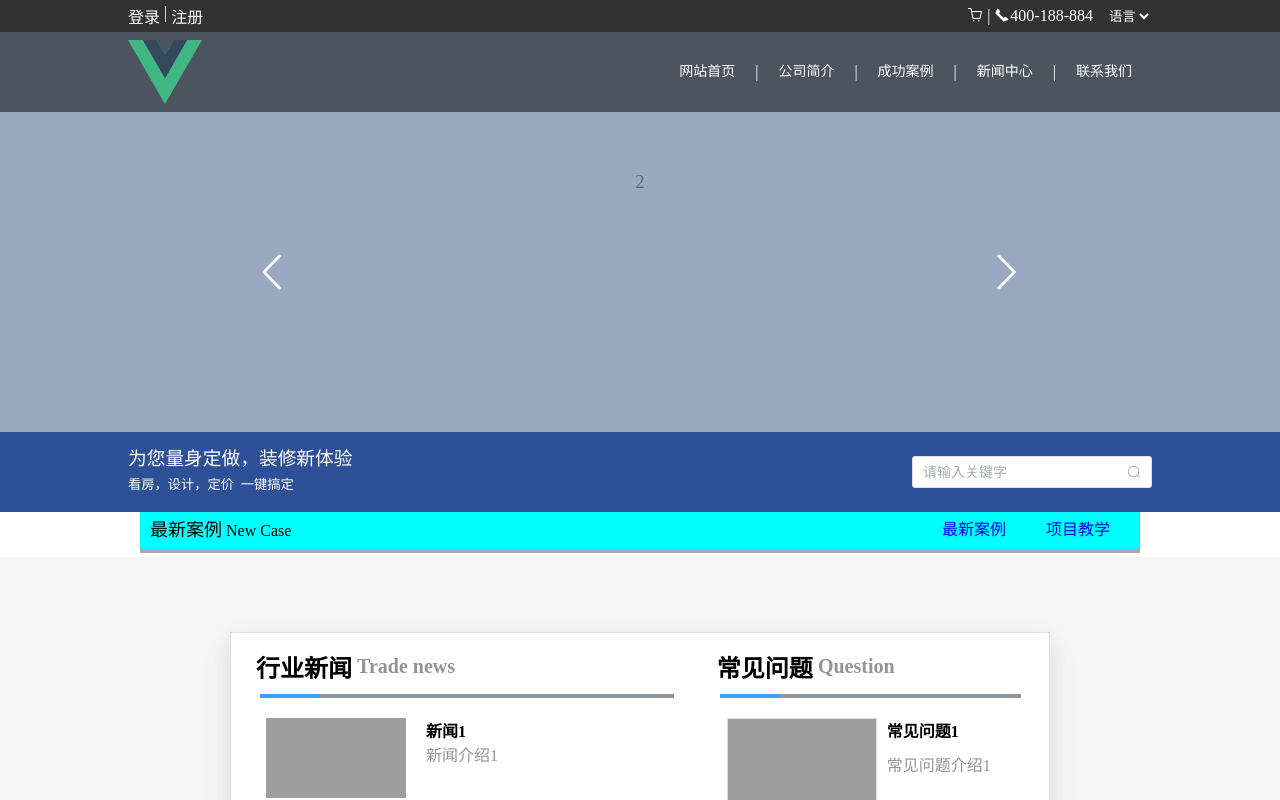
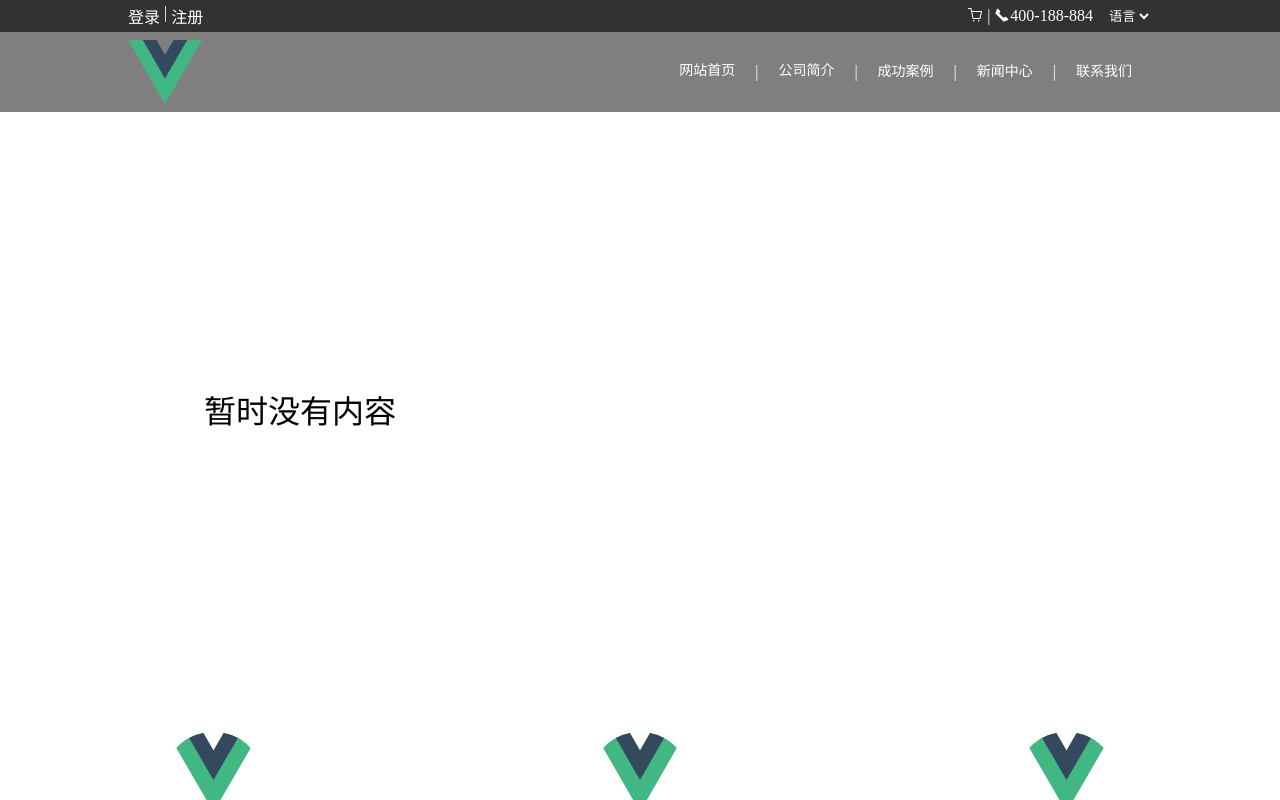
Before and after one commit to Huimin-station/Huimin-Station, a Vue app: page /introduction in a window 1280 px wide. Shown: the top 800 px of the page. Built offline with nearby package versions, Linux system fonts and the light colour scheme; grey boxes are pictures that could not be loaded.

Commit message:
整合与调整结构

```diff
--- a/src/App.vue
+++ b/src/App.vue
@@ -1,16 +1,10 @@
 <script setup>
-import HeaderIndex from '@/components/header/headerIndex.vue'
-import FooterIndex from '@/components/footer/footerIndex.vue'
-import GoodBigBox from './components/Goods/GoodBigBox.vue';
-import CardIndex from '@/components/temp-card/CardIndex.vue'
+
 </script>
 
 <template>
   <div>
-    <header-index></header-index>
-    <GoodBigBox></GoodBigBox>
-    <card-index ></card-index>
-    <footer-index></footer-index>
+    <RouterView></RouterView>
   </div>
 </template>
 
--- a/src/components/Goods/SearchHeader.vue
+++ b/src/components/Goods/SearchHeader.vue
@@ -10,8 +10,8 @@
                 New Case
             </div>
             <div class="right">
-                <router-link to="/news">最新案例</router-link>
-                <router-link to="/touch">项目教学</router-link>
+                <router-link to="/home/news">最新案例</router-link>
+                <router-link to="/home/touch">项目教学</router-link>
 
             </div>
         </div>
--- a/src/components/header/headerMenu.vue
+++ b/src/components/header/headerMenu.vue
@@ -20,9 +20,9 @@ const handleSelect = (key, keyPath) => {
       text-color="#fff"
       active-text-color="#fff"
     >
-      <el-menu-item index="/">网站首页</el-menu-item>
+      <el-menu-item index="/home/news">网站首页</el-menu-item>
       <span>|</span>
-      <el-menu-item index="/">公司简介</el-menu-item>
+      <el-menu-item index="/introduction">公司简介</el-menu-item>
       <span>|</span>
       <el-menu-item index="/">成功案例</el-menu-item>
       <span>|</span>
@@ -34,6 +34,9 @@ const handleSelect = (key, keyPath) => {
 </template>
 
 <style scoped lang="less">
+a{
+  text-decoration: none;
+}
 .menu{
   height:inherit;
   color: white;
--- /dev/null
+++ b/src/components/header/onlyheader.vue
@@ -0,0 +1,95 @@
+<script setup>
+
+import HeaderMenu from '@/components/header/headerMenu.vue'
+</script>
+
+<template>
+  <div class="container">
+    <div class="top">
+      <div class="edition">
+        <div class="logo">
+          <img src="@/assets/logo.svg" alt="logo">
+        </div>
+        <header-menu></header-menu>
+      </div>
+    </div>
+    <!-- <div class="box">
+      <el-carousel height="50vh" indicator-position="none" arrow="always">
+        <el-carousel-item v-for="item in 4" :key="item">
+          <h3 text="2xl" justify="center">{{ item }}</h3>
+        </el-carousel-item>
+      </el-carousel>
+    </div> -->
+  </div>
+</template>
+
+<style lang="less" scoped>
+.container {
+  width: 100%;
+  position: relative;
+
+  .top {
+    width: 100%;
+    height: 5rem;
+    background: rgba(0, 0, 0, 0.5);
+    position: absolute;
+    left: 0;
+    top: 0;
+    z-index: 1;
+
+    .edition {
+      width: 80%;
+      height: 100%;
+      margin: auto;
+      display: flex;
+      justify-content: space-between;
+      align-items: center;
+      .logo{
+        height: 100%;
+        display: flex;
+        align-items: center;
+        img{
+          height: 80%;
+        }
+      }
+    }
+  }
+
+  .el-carousel__item h3 {
+    display: flex;
+    justify-content: center;
+    color: #475669;
+    opacity: 0.75;
+    line-height: 300px;
+    margin: 0;
+  }
+
+  .el-carousel__item:nth-child(2n) {
+    background-color: #99a9bf;
+  }
+
+  .el-carousel__item:nth-child(2n + 1) {
+    background-color: #d3dce6;
+  }
+}
+
+::v-deep {
+  .el-carousel__arrow {
+    background: none;
+    font-size: 3rem;
+    top: 60%;
+
+    &:hover {
+      background-color: transparent;
+    }
+  }
+
+  .el-carousel__arrow--left {
+    left: 20%;
+  }
+
+  .el-carousel__arrow--right {
+    right: 20%;
+  }
+}
+</style>
--- /dev/null
+++ b/src/views/HomePage/HomePage.vue
@@ -0,0 +1,18 @@
+<script setup>
+import HeaderIndex from '@/components/header/headerIndex.vue'
+import FooterIndex from '@/components/footer/footerIndex.vue'
+import GoodBigBox from '@/components/Goods/GoodBigBox.vue';
+import CardIndex from '@/components/temp-card/CardIndex.vue'
+</script>
+
+<template>
+  <div>
+    <header-index></header-index>
+    <GoodBigBox></GoodBigBox>
+    <card-index ></card-index>
+    <footer-index></footer-index>
+  </div>
+</template>
+
+<style scoped>
+</style>
--- /dev/null
+++ b/src/views/IntroductionPage/IntroductionPage.vue
@@ -0,0 +1,48 @@
+<script setup>
+
+import HeaderTop from '@/components/header/headerTop.vue'
+import onlyheader from '@/components/header/onlyheader.vue';
+import footerIndex from '@/components/footer/footerIndex.vue';
+</script>
+
+<template>
+  <header class="container">
+    <div class="box">
+      <div class="top">
+        <header-top></header-top>
+      </div>
+    </div>
+    <onlyheader></onlyheader>
+    <div class="x"></div><!--占位盒子-->
+    <div class="star">
+        <h1>暂时没有内容</h1>
+    </div>
+    <footer-index></footer-index>
+  </header>
+</template>
+
+<style lang="less" scoped>
+.container {
+  width: 100%;
+
+  .box {
+    width: 100%;
+    background: #323232;
+
+    .top {
+      width: 100%;
+      height: 2rem;
+      margin: auto;
+    }
+  }
+}
+.x{
+    width: 100%;
+    height: 80px;
+}
+.star{
+    text-align: center;
+    width: 600px;
+    line-height: 600px;
+}
+</style>
```
Also changed, not shown: src/router/index.js (+9 -3 lines).
